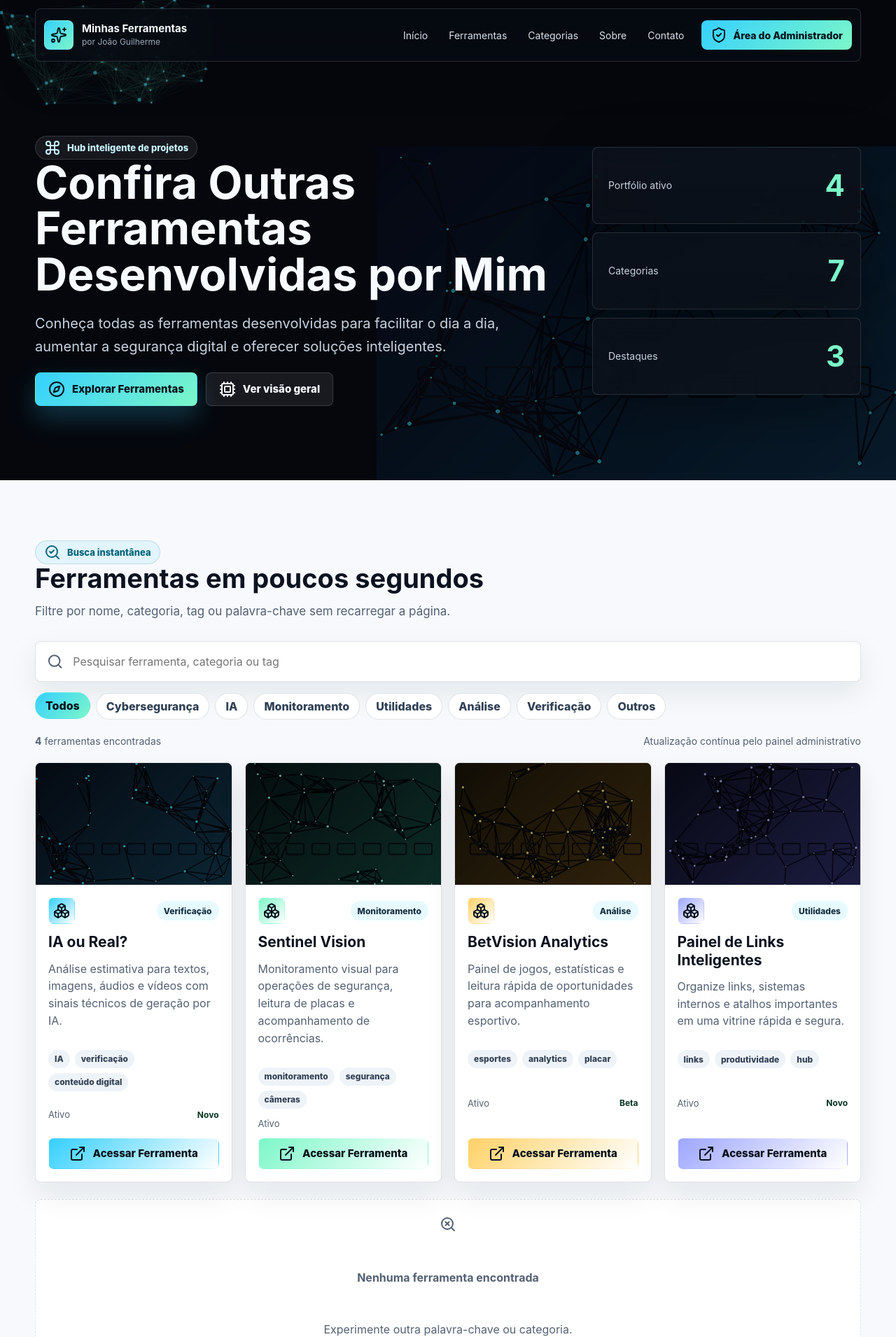
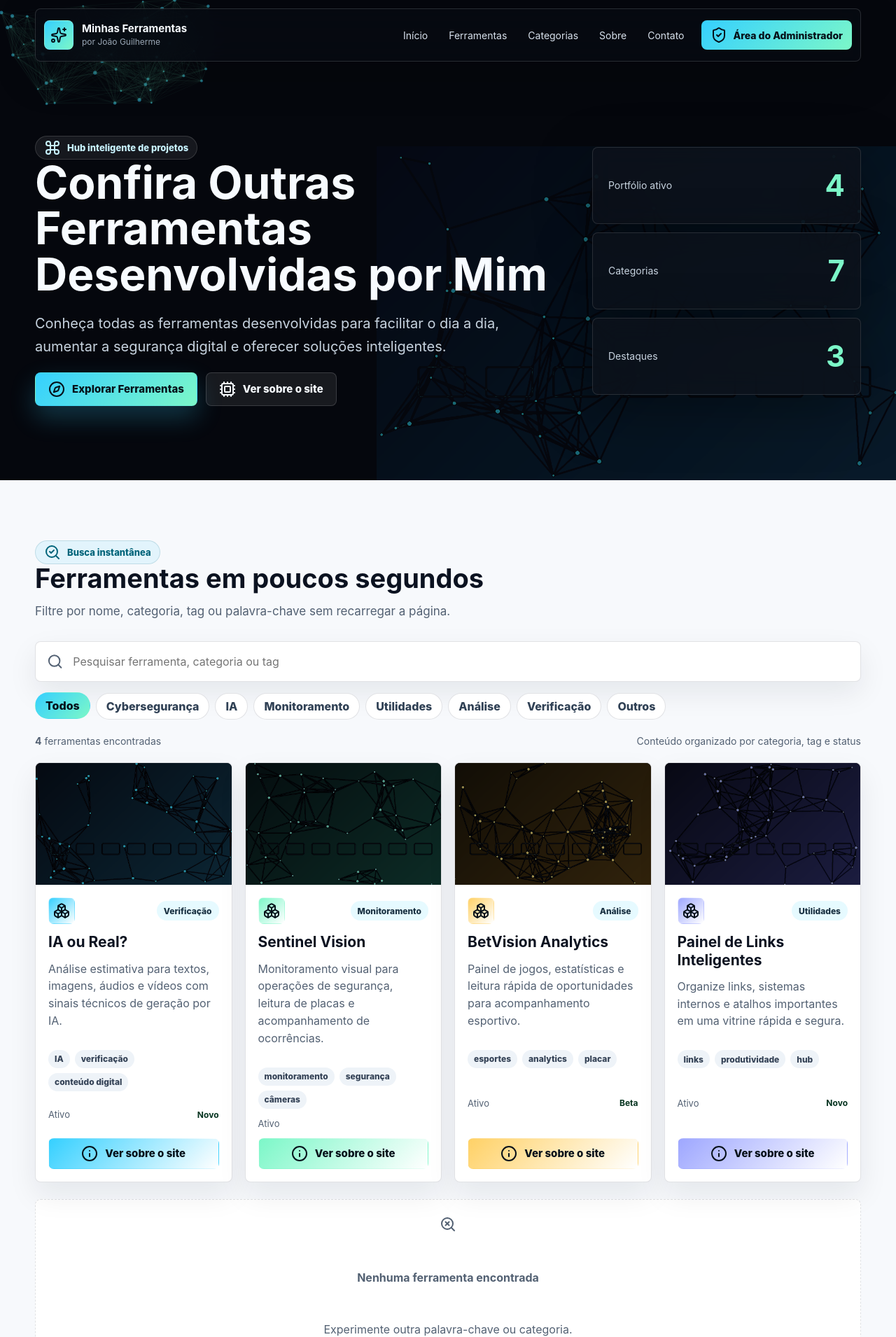
Before and after one commit to joaoguirqueiroz/minhas-ferramentas, a Flask app: page / in a window 1280 px wide. Shown: the top 1910 px of the page at 70% size. Run offline with Flask 3, Linux system fonts and the light colour scheme; data comes from the database, SQL or seed files in the repository.

Commit message:
Ajusta admin e textos editaveis do site

```diff
--- a/app.py
+++ b/app.py
@@ -22,13 +22,16 @@ from database import (
     get_admin_by_username,
     get_category,
     get_dashboard_stats,
+    get_site_settings,
     get_tool,
     get_tool_by_slug,
     increment_tool_access,
     init_db,
     list_categories,
     list_tools,
+    set_admin_password,
     update_category,
+    update_site_settings,
     update_tool,
 )
 
@@ -58,9 +61,11 @@ def create_app():
 
     @app.context_processor
     def inject_globals():
+        site_settings = get_site_settings()
         return {
             "csrf_token": csrf_token,
-            "site_name": "Confira Outras Ferramentas Desenvolvidas por Mim",
+            "site_settings": site_settings,
+            "site_name": site_settings["site_name"],
         }
 
     @app.before_request
@@ -139,6 +144,20 @@ def create_app():
     @login_required
     def admin_dashboard():
         return render_template("admin/dashboard.html", stats=get_dashboard_stats(), tools=list_tools(include_hidden=True), categories=list_categories())
+
+    @app.route("/admin/site", methods=["GET", "POST"])
+    @login_required
+    def admin_site_settings():
+        settings = get_site_settings()
+        if request.method == "POST":
+            payload = {key: (request.form.get(key) or "").strip() for key in settings.keys()}
+            update_site_settings(payload)
+            new_password = (request.form.get("admin_password") or "").strip()
+            if new_password:
+                set_admin_password(session.get("admin_username", "admin"), new_password)
+            flash("Configurações do site atualizadas.", "success")
+            return redirect(url_for("admin_site_settings"))
+        return render_template("admin/site_settings.html", settings=settings)
 
     @app.route("/admin/ferramentas/nova", methods=["GET", "POST"])
     @login_required
--- a/static/css/style.css
+++ b/static/css/style.css
@@ -238,6 +238,8 @@ h3 { color: inherit; font-size: 21px; line-height: 1.2; }
 .button-primary { color: #06111a; background: linear-gradient(135deg, var(--cyan), var(--mint)); box-shadow: 0 16px 36px rgba(53, 208, 255, 0.24); }
 .button-secondary { color: var(--text); border-color: rgba(255, 255, 255, 0.15); background: rgba(255, 255, 255, 0.08); }
 .button-card { width: 100%; min-height: 44px; margin-top: auto; color: #06111a; background: linear-gradient(135deg, var(--accent), #ffffff); }
+.button-disabled { color: #536173; border-color: var(--line-dark); background: #eef3f8; box-shadow: none; cursor: default; }
+.button-disabled:hover { transform: none; }
 
 .hero-panel { display: grid; gap: 12px; align-self: center; }
 
@@ -672,6 +674,21 @@ h3 { color: inherit; font-size: 21px; line-height: 1.2; }
 .narrow-inner { width: min(940px, calc(100% - 32px)); }
 .admin-form, .form-card { padding: 22px; }
 
+.form-section-title {
+  margin: 22px 0 14px;
+  padding-top: 18px;
+  border-top: 1px solid var(--line-dark);
+  color: #0b1220;
+  font-size: 17px;
+  font-weight: 900;
+}
+
+.form-section-title:first-of-type {
+  margin-top: 0;
+  padding-top: 0;
+  border-top: 0;
+}
+
 .form-grid {
   display: grid;
   grid-template-columns: repeat(2, minmax(0, 1fr));
--- a/templates/admin/dashboard.html
+++ b/templates/admin/dashboard.html
@@ -12,6 +12,7 @@
         <p>Controle completo das ferramentas exibidas no portal.</p>
       </div>
       <div class="admin-actions">
+        <a class="button button-secondary" href="{{ url_for('admin_site_settings') }}"><i data-lucide="settings"></i> Editar site</a>
         <a class="button button-secondary" href="{{ url_for('admin_categories') }}"><i data-lucide="folder-tree"></i> Categorias</a>
         <a class="button button-primary" href="{{ url_for('admin_tool_new') }}"><i data-lucide="plus"></i> Nova Ferramenta</a>
         <form method="post" action="{{ url_for('admin_logout') }}">
--- a/templates/base.html
+++ b/templates/base.html
@@ -3,7 +3,7 @@
 <head>
   <meta charset="utf-8">
   <meta name="viewport" content="width=device-width, initial-scale=1">
-  <meta name="description" content="Hub profissional com ferramentas desenvolvidas por João Guilherme.">
+  <meta name="description" content="{{ site_settings.hero_subtitle }}">
   <meta name="theme-color" content="#05070d">
   <title>{% block title %}{{ site_name }}{% endblock %}</title>
   <link rel="stylesheet" href="{{ url_for('static', filename='css/style.css') }}">
@@ -13,8 +13,8 @@
     <a class="brand" href="{{ url_for('index') }}" aria-label="Página inicial">
       <span class="brand-mark" aria-hidden="true"><i data-lucide="sparkles"></i></span>
       <span>
-        <strong>Minhas Ferramentas</strong>
-        <small>por João Guilherme</small>
+        <strong>{{ site_settings.brand_name }}</strong>
+        <small>{{ site_settings.brand_subtitle }}</small>
       </span>
     </a>
 
@@ -50,8 +50,8 @@
 
   <footer class="site-footer">
     <div>
-      <strong>Confira Outras Ferramentas Desenvolvidas por Mim</strong>
-      <span>Hub premium para projetos, utilidades e soluções digitais.</span>
+      <strong>{{ site_settings.footer_title }}</strong>
+      <span>{{ site_settings.footer_subtitle }}</span>
     </div>
     <p>Desenvolvido por João Guilherme</p>
   </footer>
--- a/templates/index.html
+++ b/templates/index.html
@@ -8,15 +8,12 @@
   </div>
   <div class="section-inner hero-inner">
     <div class="hero-copy reveal">
-      <span class="eyebrow"><i data-lucide="command"></i> Hub inteligente de projetos</span>
-      <h1>Confira Outras Ferramentas Desenvolvidas por Mim</h1>
-      <p>
-        Conheça todas as ferramentas desenvolvidas para facilitar o dia a dia,
-        aumentar a segurança digital e oferecer soluções inteligentes.
-      </p>
+      <span class="eyebrow"><i data-lucide="command"></i> {{ site_settings.hero_badge }}</span>
+      <h1>{{ site_settings.hero_title }}</h1>
+      <p>{{ site_settings.hero_subtitle }}</p>
       <div class="hero-actions">
-        <a class="button button-primary" href="#ferramentas"><i data-lucide="compass"></i> Explorar Ferramentas</a>
-        <a class="button button-secondary" href="#sobre"><i data-lucide="cpu"></i> Ver visão geral</a>
+        <a class="button button-primary" href="#ferramentas"><i data-lucide="compass"></i> {{ site_settings.hero_primary_label }}</a>
+        <a class="button button-secondary" href="#sobre"><i data-lucide="cpu"></i> {{ site_settings.hero_secondary_label }}</a>
       </div>
     </div>
 
@@ -31,9 +28,9 @@
 <section class="section-band tools-section" id="ferramentas">
   <div class="section-inner">
     <div class="section-heading reveal">
-      <span class="eyebrow"><i data-lucide="search-check"></i> Busca instantânea</span>
-      <h2>Ferramentas em poucos segundos</h2>
-      <p>Filtre por nome, categoria, tag ou palavra-chave sem recarregar a página.</p>
+      <span class="eyebrow"><i data-lucide="search-check"></i> {{ site_settings.tools_badge }}</span>
+      <h2>{{ site_settings.tools_title }}</h2>
+      <p>{{ site_settings.tools_subtitle }}</p>
     </div>
 
     <div class="tool-controls reveal" aria-label="Filtros de ferramentas">
@@ -51,7 +48,7 @@
 
     <div class="result-line reveal">
       <span><strong data-result-count>{{ tools|length }}</strong> ferramentas encontradas</span>
-      <span>Atualização contínua pelo painel administrativo</span>
+      <span>Conteúdo organizado por categoria, tag e status</span>
     </div>
 
     <div class="tools-grid" data-tools-grid>
@@ -63,7 +60,7 @@
           data-search="{{ tool.name }} {{ tool.category_name }} {{ tool.short_description }} {{ tool.tags|join(' ') }}"
           style="--accent: {{ tool.card_color }};"
         >
-          <a class="tool-image" href="{{ url_for('tool_detail', slug=tool.slug) }}" aria-label="Abrir {{ tool.name }}">
+          <a class="tool-image" href="{{ url_for('tool_detail', slug=tool.slug) }}" aria-label="Ver sobre {{ tool.name }}">
             {% if tool.image_url %}
               <img src="{{ tool.image_url }}" alt="Prévia visual de {{ tool.name }}" loading="lazy">
             {% else %}
@@ -88,7 +85,7 @@
               {% if tool.is_beta %}<strong>Beta</strong>{% endif %}
             </div>
             <a class="button button-card" href="{{ url_for('tool_detail', slug=tool.slug) }}">
-              <i data-lucide="external-link"></i> Acessar Ferramenta
+              <i data-lucide="info"></i> Ver sobre o site
             </a>
           </div>
         </article>
@@ -106,9 +103,9 @@
 <section class="section-band category-section" id="categorias">
   <div class="section-inner">
     <div class="section-heading reveal">
-      <span class="eyebrow"><i data-lucide="layers-3"></i> Organização</span>
-      <h2>Categorias para navegar melhor</h2>
-      <p>O portal foi pensado para crescer sem perder clareza.</p>
+      <span class="eyebrow"><i data-lucide="layers-3"></i> {{ site_settings.categories_badge }}</span>
+      <h2>{{ site_settings.categories_title }}</h2>
+      <p>{{ site_settings.categories_subtitle }}</p>
     </div>
     <div class="category-grid">
       {% for category in categories %}
@@ -125,18 +122,15 @@
 <section class="section-band about-section" id="sobre">
   <div class="section-inner split-layout">
     <div class="section-heading reveal">
-      <span class="eyebrow"><i data-lucide="shield"></i> Tecnologia com confiança</span>
-      <h2>Um portal com aparência de empresa de tecnologia de alto nível</h2>
-      <p>
-        O design combina navegação simples, cartões informativos, filtros rápidos,
-        área administrativa protegida e estrutura pronta para evoluir com novos projetos.
-      </p>
+      <span class="eyebrow"><i data-lucide="shield"></i> {{ site_settings.about_badge }}</span>
+      <h2>{{ site_settings.about_title }}</h2>
+      <p>{{ site_settings.about_body }}</p>
     </div>
     <div class="quality-list reveal">
-      <div><i data-lucide="lock-keyhole"></i><span>Sessão administrativa, senha com hash, CSRF e limite de login.</span></div>
-      <div><i data-lucide="scan-search"></i><span>Busca em tempo real por nome, categoria e tags.</span></div>
-      <div><i data-lucide="smartphone"></i><span>Layout responsivo para celular, tablet, notebook, ultrawide e TV.</span></div>
-      <div><i data-lucide="gauge"></i><span>Arquitetura leve em Flask, SQLite e arquivos estáticos otimizados.</span></div>
+      <div><i data-lucide="scan-search"></i><span>{{ site_settings.about_item_1 }}</span></div>
+      <div><i data-lucide="smartphone"></i><span>{{ site_settings.about_item_2 }}</span></div>
+      <div><i data-lucide="layers-3"></i><span>{{ site_settings.about_item_3 }}</span></div>
+      <div><i data-lucide="gauge"></i><span>{{ site_settings.about_item_4 }}</span></div>
     </div>
   </div>
 </section>
@@ -144,11 +138,13 @@
 <section class="section-band contact-section" id="contato">
   <div class="section-inner contact-inner reveal">
     <div>
-      <span class="eyebrow"><i data-lucide="send"></i> Contato</span>
-      <h2>Novas ferramentas podem entrar no portal em minutos</h2>
-      <p>Use o painel administrativo para cadastrar, destacar, ocultar, duplicar e organizar cada projeto.</p>
+      <span class="eyebrow"><i data-lucide="link"></i> {{ site_settings.final_badge }}</span>
+      <h2>{{ site_settings.final_title }}</h2>
+      <p>{{ site_settings.final_body }}</p>
     </div>
-    <a class="button button-primary" href="{{ url_for('admin_login') }}"><i data-lucide="shield-check"></i> Área do Administrador</a>
+    <a class="button button-primary" href="{{ site_settings.final_button_url }}" target="_blank" rel="noopener">
+      <i data-lucide="external-link"></i> {{ site_settings.final_button_label }}
+    </a>
   </div>
 </section>
 {% endblock %}
--- a/templates/tool_detail.html
+++ b/templates/tool_detail.html
@@ -12,9 +12,9 @@
       <p>{{ tool.full_description }}</p>
       <div class="hero-actions">
         {% if tool.link and tool.link != "#" %}
-          <a class="button button-primary" href="{{ tool.link }}" target="_blank" rel="noopener"><i data-lucide="external-link"></i> Acessar Ferramenta</a>
+          <a class="button button-primary" href="{{ tool.link }}" target="_blank" rel="noopener"><i data-lucide="external-link"></i> Abrir link do site</a>
         {% else %}
-          <a class="button button-primary" href="{{ url_for('index') }}#contato"><i data-lucide="send"></i> Solicitar acesso</a>
+          <span class="button button-disabled"><i data-lucide="link-2-off"></i> Link do site não cadastrado</span>
         {% endif %}
         <a class="button button-secondary" href="{{ url_for('index') }}#ferramentas"><i data-lucide="grid-3x3"></i> Ver todas</a>
       </div>
```
Also changed, not shown: database.py (+78 -1 lines), templates/admin/site_settings.html (added, +79 -0 lines), README.md, 1 other file.
